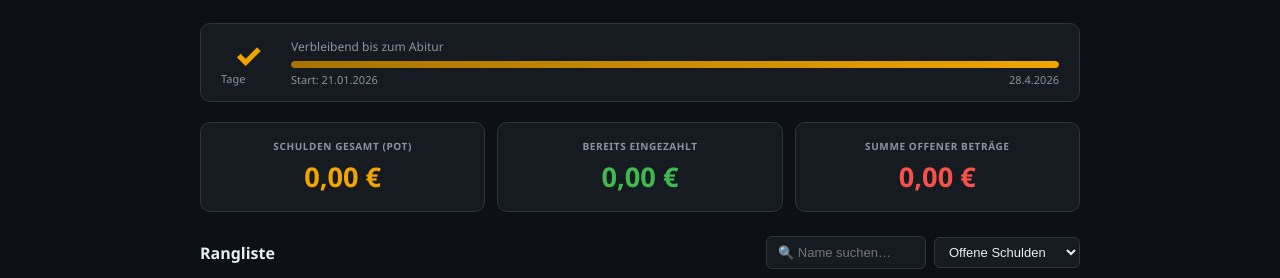
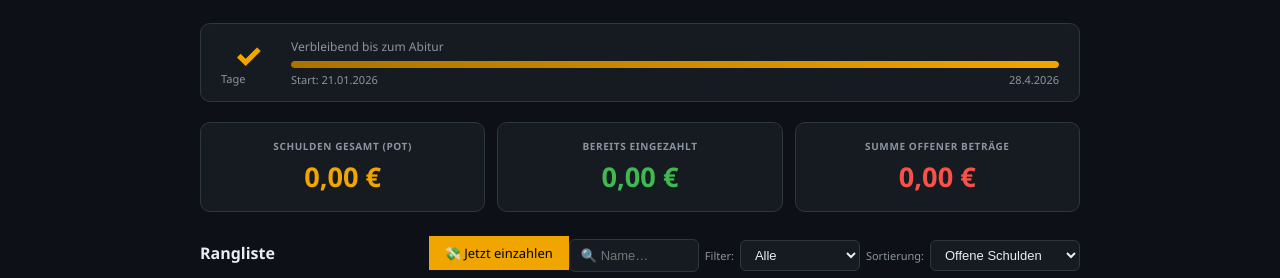
Before and after one commit to Lenrock-03/massband-challenge-v3, a website built with Vite: page index.html in a window 1280 px wide. Shown: the part 157-435 px from the top of the page. Built offline with nearby package versions, Linux system fonts and the light colour scheme; some packages are replaced by stand-ins of ours; no server answers; the database is empty.

Commit message:
Refactor board header with search and filter options

```diff
--- a/index.html
+++ b/index.html
@@ -79,10 +79,23 @@
   </div>
 
     <div class="board-header">
-    <h2>Rangliste</h2>
-    <div style="display:flex;gap:8px;align-items:center">
-      <input type="text" id="board-search" placeholder="🔍 Name suchen…" style="width:160px" />
-      <select id="sort-sel">
+      <div style="display:flex;align-items:center;justify-content:space-between;width:100%;flex-wrap:wrap;gap:8px;margin-bottom:4px">
+        <h2 style="margin:0">Rangliste</h2>
+        <a href="https://paypal.me/DEIN-PAYPAL-LINK" target="_blank" rel="noopener" class="btn-gold" style="text-decoration:none;font-size:13px">
+          💸 Jetzt einzahlen
+        </a>
+      </div>
+      <div style="display:flex;gap:6px;align-items:center;white-space:nowrap">
+        <input type="text" id="board-search" placeholder="🔍 Name…" style="width:130px" />
+        <label style="font-size:11px;color:var(--muted)">Filter:</label>
+        <select id="board-filter" style="width:120px">
+          <option value="all">Alle</option>
+          <option value="teilnehmer">Teilnehmer</option>
+          <option value="teacher">Lehrkraft</option>
+          <option value="student">Ohne Badge</option>
+        </select>
+        <label style="font-size:11px;color:var(--muted)">Sortierung:</label>
+        <select id="sort-sel" style="width:150px">
           <option value="open">Offene Schulden</option>
           <option value="total">Schulden Gesamt</option>
           <option value="paid">Eingezahlt</option>
@@ -90,13 +103,7 @@
         </select>
       </div>
     </div>
-  <div id="board-list">
-    <div class="empty-state">
-      <div class="empty-icon">📋</div>
-      <p>Noch keine Einträge. Importiere den WhatsApp-Chat im Admin-Bereich.</p>
-    </div>
-  </div>
-</div>
+
 
 <!-- ══ ADMIN ════════════════════════════════════════════════════ -->
 <div id="view-admin" class="container hidden">
```
Lines whose indentation alone changed are shown as unchanged.
